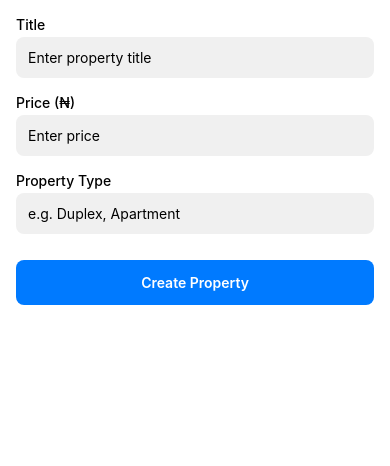
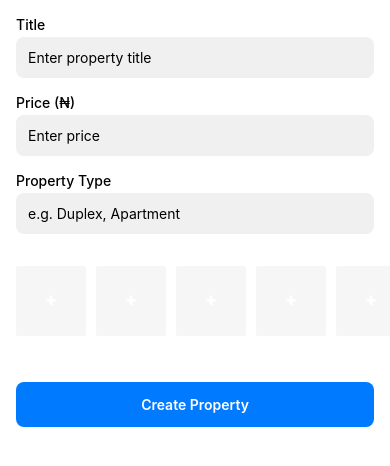
Before and after one commit to Oshagara/infinity-housing-app, a React Native app: screen /AddProperty in a window 390 px wide. Shown: the top 466 px of the page. Built offline with nearby package versions, Linux system fonts and the light colour scheme.

Commit message:
File upload fields added

```diff
--- a/components/PropertyForm.tsx
+++ b/components/PropertyForm.tsx
@@ -1,7 +1,9 @@
 // components/PropertyForm.tsx
 import React, { useState } from 'react';
-import { View, TextInput, Text, StyleSheet, TouchableOpacity, ScrollView } from 'react-native';
+import { View, TextInput, Text, StyleSheet, TouchableOpacity, ScrollView, GestureResponderEvent } from 'react-native';
+
 import { Property } from '../types/Property';
+import Icon from 'react-native-vector-icons/FontAwesome';
 
 interface Props {
   initialData: Partial<Property>;
@@ -23,6 +25,10 @@ export default function PropertyForm({ initialData, onSubmit, isEdit }: Props) {
     }
     onSubmit(formData);
   };
+
+  function pickFile(event: GestureResponderEvent): void {
+    throw new Error('Function not implemented.');
+  }
 
   return (
     <ScrollView contentContainerStyle={styles.container}>
@@ -51,7 +57,28 @@ export default function PropertyForm({ initialData, onSubmit, isEdit }: Props) {
         placeholder="e.g. Duplex, Apartment"
       />
 
-      {/* Add more fields as needed... */}
+      <View style={styles.rowContainer}>
+  <TouchableOpacity style={styles.plusButton} onPress={pickFile}>
+    <Icon name="plus" size={12} color="#fff" />
+  </TouchableOpacity>
+
+  <TouchableOpacity style={styles.plusButton} onPress={pickFile}>
+    <Icon name="plus" size={12} color="#fff" />
+  </TouchableOpacity>
+
+  <TouchableOpacity style={styles.plusButton} onPress={pickFile}>
+    <Icon name="plus" size={12} color="#fff" />
+  </TouchableOpacity>
+
+   <TouchableOpacity style={styles.plusButton} onPress={pickFile}>
+    <Icon name="plus" size={12} color="#fff" />
+  </TouchableOpacity>
+
+   <TouchableOpacity style={styles.plusButton} onPress={pickFile}>
+    <Icon name="plus" size={12} color="#fff" />
+  </TouchableOpacity>
+</View>
+
 
       <TouchableOpacity style={styles.button} onPress={handlePress}>
         <Text style={styles.buttonText}>{isEdit ? 'Update Property' : 'Create Property'}</Text>
@@ -75,6 +102,22 @@ const styles = StyleSheet.create({
     borderRadius: 8,
     marginBottom: 16,
   },
+  rowContainer: {
+  flexDirection: 'row',
+  justifyContent: 'space-between', // or 'center' or 'flex-start'
+  alignItems: 'center',
+  gap: 10, // RN 0.71+, or use marginRight on buttons instead
+  marginBottom: 20,
+},
+  plusButton: {
+    backgroundColor: '#f6f6f6f6',
+    width: 70,
+    height: 70,
+    borderRadius: 2,
+    alignItems: 'center',
+    justifyContent: 'center',
+    marginVertical: 16,
+  },
   button: {
     backgroundColor: '#007AFF',
     padding: 14,
```
Also changed, not shown: package.json (+5 -2 lines), 1 other file (tests, documents, lock files or other folders).
